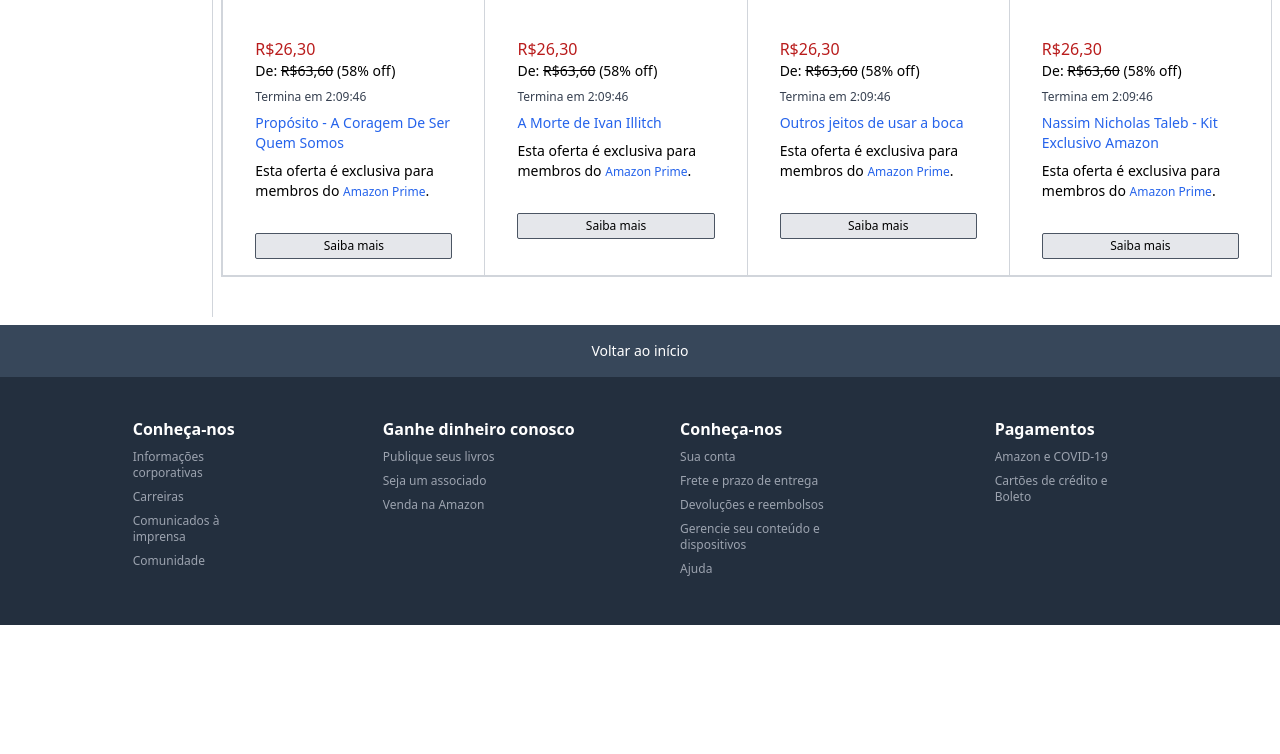
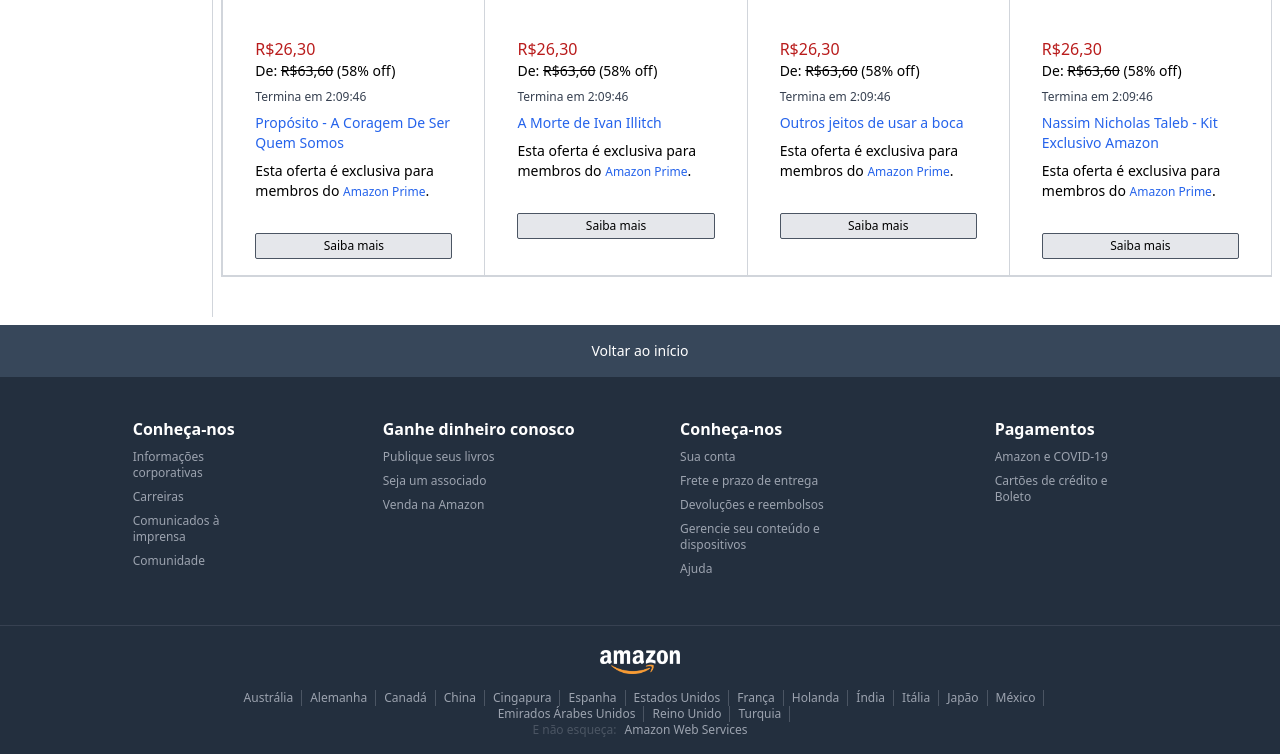
Before and after one commit to alexandrerogeriosn93/project-tailwindcss-clone-amazon, a website: page src/index.html in a window 1280 px wide. Shown: the part 1447-2201 px from the top of the page. Before the commit the page ends 2072 px from the top, so only its background shows below. Drawn offline with Linux system fonts and the light colour scheme.

Commit message:
feat: add middle footer

```diff
--- a/src/index.html
+++ b/src/index.html
@@ -726,6 +726,69 @@
           </ul>
         </div>
       </div>
+      <div
+        class="hidden flex-col items-center border-t border-gray-700 bg-darkblue-700 pb-4 pt-6 md:flex"
+      >
+        <img src="assets/img/amazon_logo.png" alt="Amazon logo" class="w-20" />
+        <ul
+          class="flex w-3/4 flex-wrap justify-center pt-4 text-xs text-gray-400"
+        >
+          <li class="border-r border-gray-600 px-2 hover:underline">
+            <a href="#">Austrália</a>
+          </li>
+          <li class="border-r border-gray-600 px-2 hover:underline">
+            <a href="#">Alemanha</a>
+          </li>
+          <li class="border-r border-gray-600 px-2 hover:underline">
+            <a href="#">Canadá</a>
+          </li>
+          <li class="border-r border-gray-600 px-2 hover:underline">
+            <a href="#">China</a>
+          </li>
+          <li class="border-r border-gray-600 px-2 hover:underline">
+            <a href="#">Cingapura</a>
+          </li>
+          <li class="border-r border-gray-600 px-2 hover:underline">
+            <a href="#">Espanha</a>
+          </li>
+          <li class="border-r border-gray-600 px-2 hover:underline">
+            <a href="#">Estados Unidos</a>
+          </li>
+          <li class="border-r border-gray-600 px-2 hover:underline">
+            <a href="#">França</a>
+          </li>
+          <li class="border-r border-gray-600 px-2 hover:underline">
+            <a href="#">Holanda</a>
+          </li>
+          <li class="border-r border-gray-600 px-2 hover:underline">
+            <a href="#">Índia</a>
+          </li>
+          <li class="border-r border-gray-600 px-2 hover:underline">
+            <a href="#">Itália</a>
+          </li>
+          <li class="border-r border-gray-600 px-2 hover:underline">
+            <a href="#">Japão</a>
+          </li>
+          <li class="border-r border-gray-600 px-2 hover:underline">
+            <a href="#">México</a>
+          </li>
+          <li class="border-r border-gray-600 px-2 hover:underline">
+            <a href="#">Emirados Árabes Unidos</a>
+          </li>
+          <li class="border-r border-gray-600 px-2 hover:underline">
+            <a href="#">Reino Unido</a>
+          </li>
+          <li class="border-r border-gray-600 px-2 hover:underline">
+            <a href="#">Turquia</a>
+          </li>
+        </ul>
+        <div class="flex text-xs">
+          <span class="mr-2 text-gray-600">E não esqueça:</span>
+          <a href="#" class="text-gray-400 hover:underline"
+            >Amazon Web Services</a
+          >
+        </div>
+      </div>
     </footer>
   </body>
 </html>
```
Also changed, not shown: src/assets/css/styles.css.
